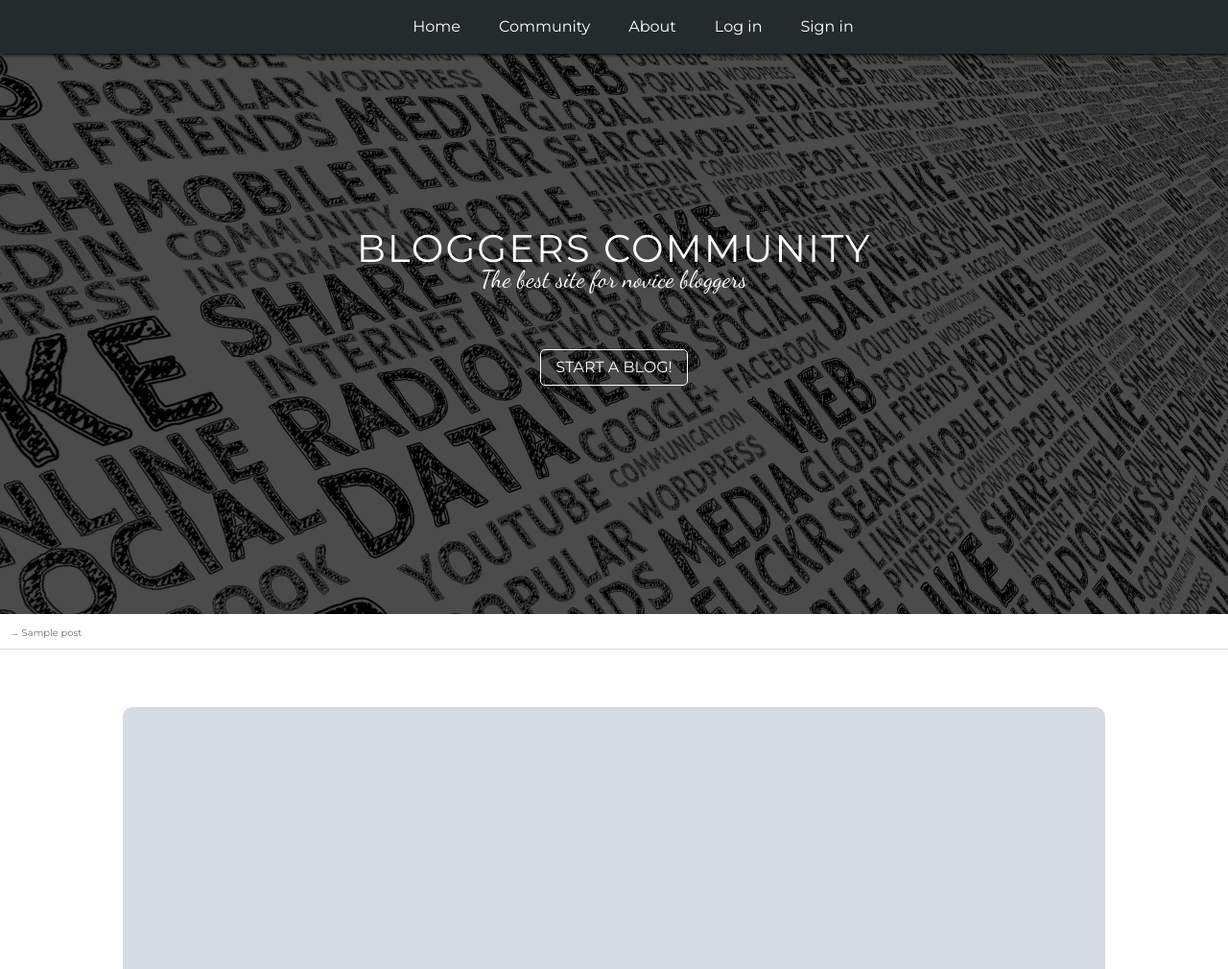
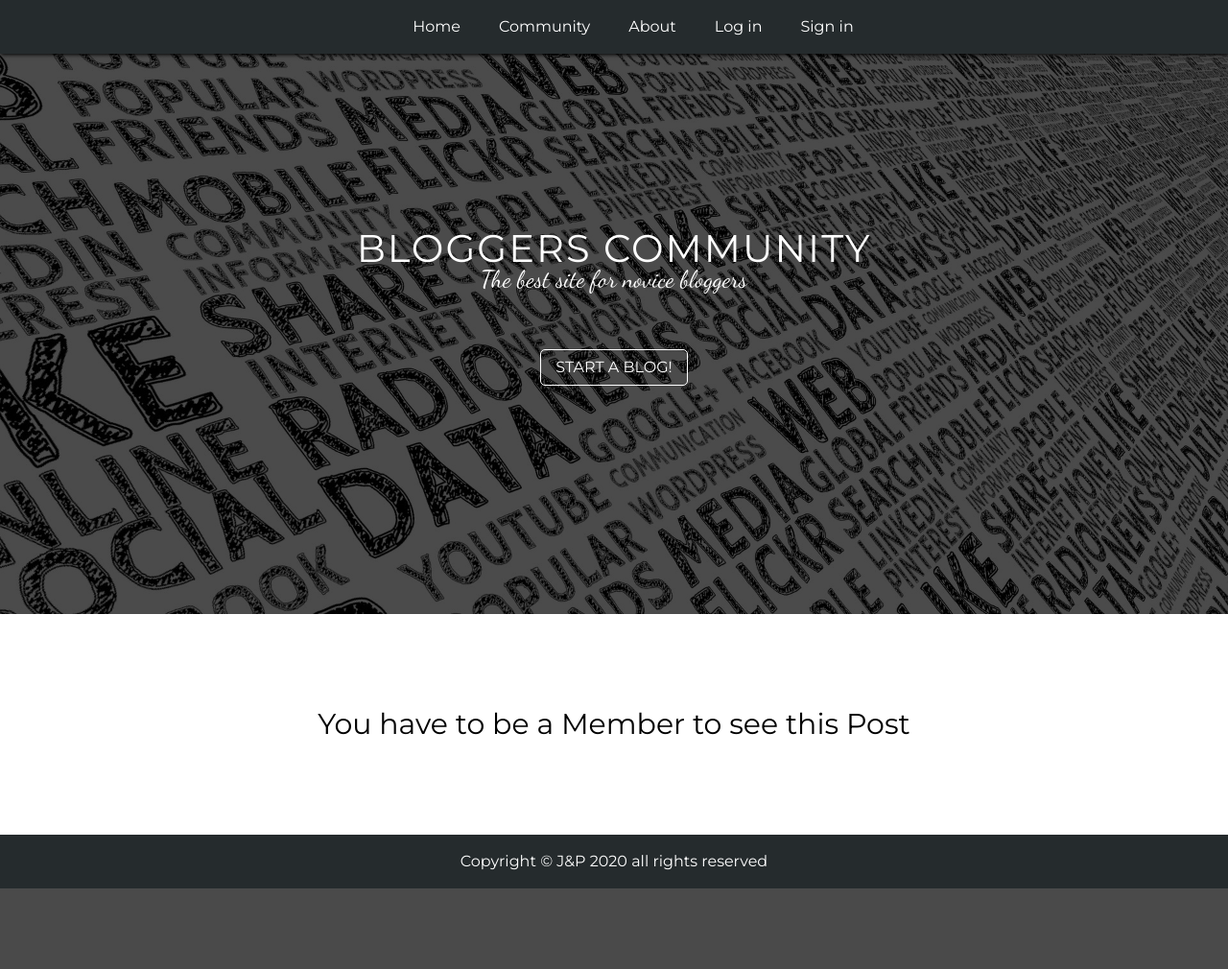
Before and after one commit to KSzostko/Django-Blog, a Django app: page /post/1/ in a window 1280 px wide. Shown: the top 1010 px of the page at 96% size. After the commit the page ends 926 px from the top, so only its background shows below. Run offline with Django 3.2, Linux system fonts and the light colour scheme; tables that the repository leaves empty hold one stand-in row (values such as "Sample post"); grey boxes marked "Sample" are stand-in pictures; data that the repository does not hold is empty.

Commit message:
hide content of private post from unregistered users

```diff
--- a/app/templates/post_detail.html
+++ b/app/templates/post_detail.html
@@ -3,9 +3,12 @@
 {% block title %} {{ object.title }} {% endblock %}
 
 {% block content %}
+
+{% if not user.is_authenticated and object.auth_required %}
+<p class="info">You have to be a Member to see this Post</p>
+{% else %}
 <section class="from">
     <span class="from__content">{{ object.blog }} → {{ object.title }}</span>
-</section>
 
     <article class="post post--full">
         <div class="post__hero">
@@ -17,6 +20,7 @@
         <a class="button" href="{% url 'post_comments' pk=object.pk %}">View comments ({{ object.comments.count }})</a>
         <a class="button post__back" href="{% url 'blog_detail' pk=object.blog.pk %}">Go back</a>
     </article>
-
+</section>
+{% endif %}
 
 {% endblock %}
```
Lines whose indentation alone changed are shown as unchanged.
